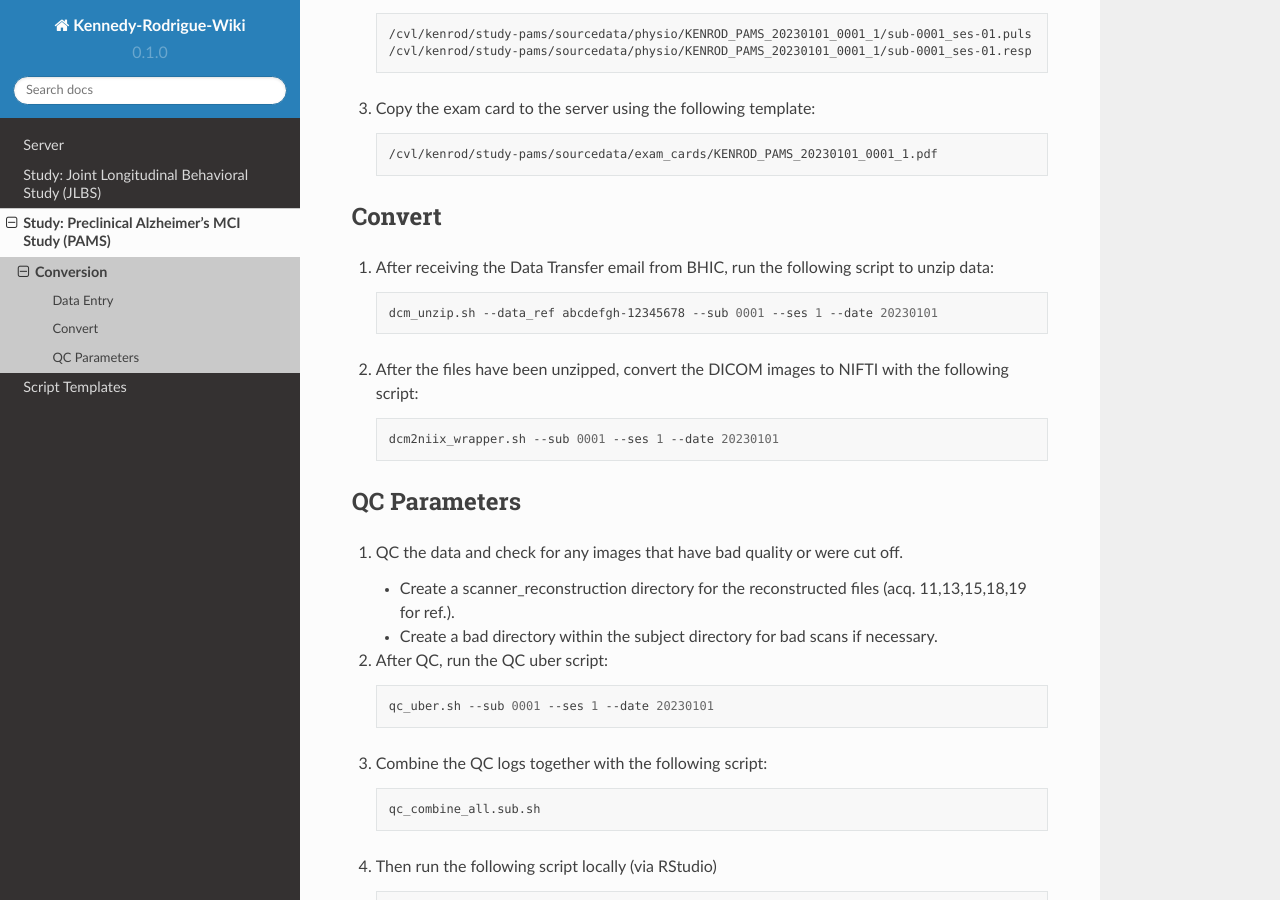
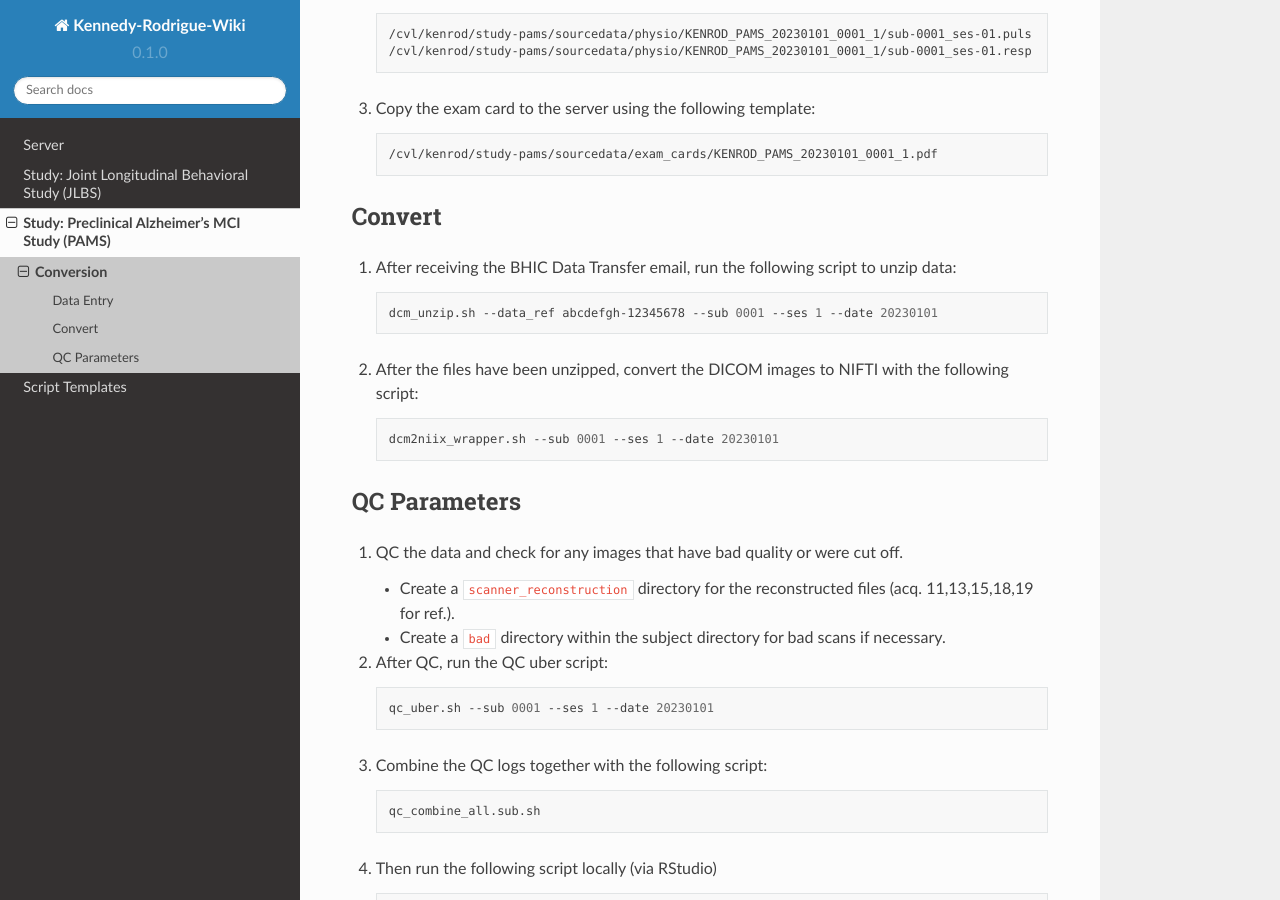
Before and after one commit to marcihorn/kennedy-rodrigue-wiki, a Sphinx documentation site: the page built from docs/source/study-pams/docs/conversion.rst, in a window 1280 px wide and 900 px high, scrolled down 545 px. Built offline with Sphinx 7.4.7 and the Read the Docs theme 2.0.0, drawn with Linux system fonts in a browser that asks for light colours; pages that are not in the unit, such as notebooks, are missing from menus.

Commit message:
Update conversion.rst

```diff
--- a/docs/source/study-pams/docs/conversion.rst
+++ b/docs/source/study-pams/docs/conversion.rst
@@ -41,7 +41,7 @@ Data Entry
 Convert
 --------
 
-#. After receiving the Data Transfer email from BHIC, run the following script to unzip data:
+#. After receiving the BHIC Data Transfer email, run the following script to unzip data:
 
    .. code:: bash
 
@@ -60,9 +60,9 @@ QC Parameters
 
 #. QC the data and check for any images that have bad quality or were cut off.
 
-   * Create a scanner_reconstruction directory for the reconstructed files (acq. 11,13,15,18,19 for ref.).
+   * Create a ``scanner_reconstruction`` directory for the reconstructed files (acq. 11,13,15,18,19 for ref.).
 
-   * Create a bad directory within the subject directory for bad scans if necessary.
+   * Create a ``bad`` directory within the subject directory for bad scans if necessary.
 
 #. After QC, run the QC uber script:
 
```
